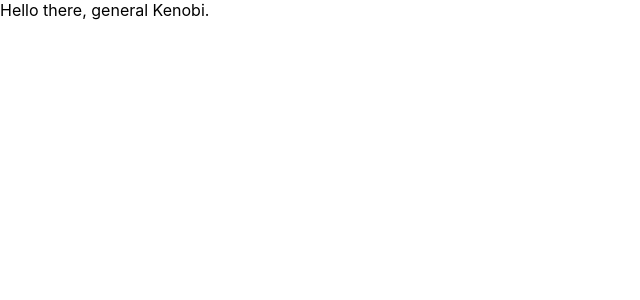
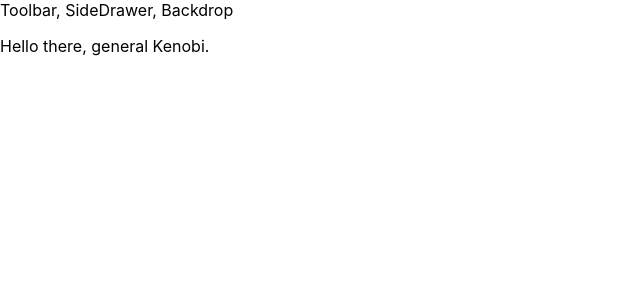
Before and after one commit to StefanK2ff/burger-builder-app, a React (Create React App) app: page / in a window 1280 px wide. Shown: the top 300 px of the page, without its empty margins (0-640 px from the left). Built offline with nearby package versions, Linux system fonts and the light colour scheme.

Commit message:
implementing the layout structure

```diff
--- a/src/App.js
+++ b/src/App.js
@@ -1,9 +1,12 @@
 import React from 'react';
+import Layout from "./components/Layouts/Layout"
 
 function App() {
   return (
     <div >
-      Hello there, general Kenobi.
+    <Layout>
+      <p>Hello there, general Kenobi.</p>
+      </Layout>
     </div>
   );
 }
--- /dev/null
+++ b/src/components/Layouts/Layout.js
@@ -0,0 +1,11 @@
+import React from "react";
+import Aux from "../../hoc/Aux";
+
+const layout = (props) => (
+  <Aux>
+    <div>Toolbar, SideDrawer, Backdrop</div>
+    <main>{props.children}</main>
+  </Aux>
+);
+
+export default layout
--- /dev/null
+++ b/src/hoc/Aux.js
@@ -0,0 +1,3 @@
+const aux = (props) => props.children
+
+export default aux
```
